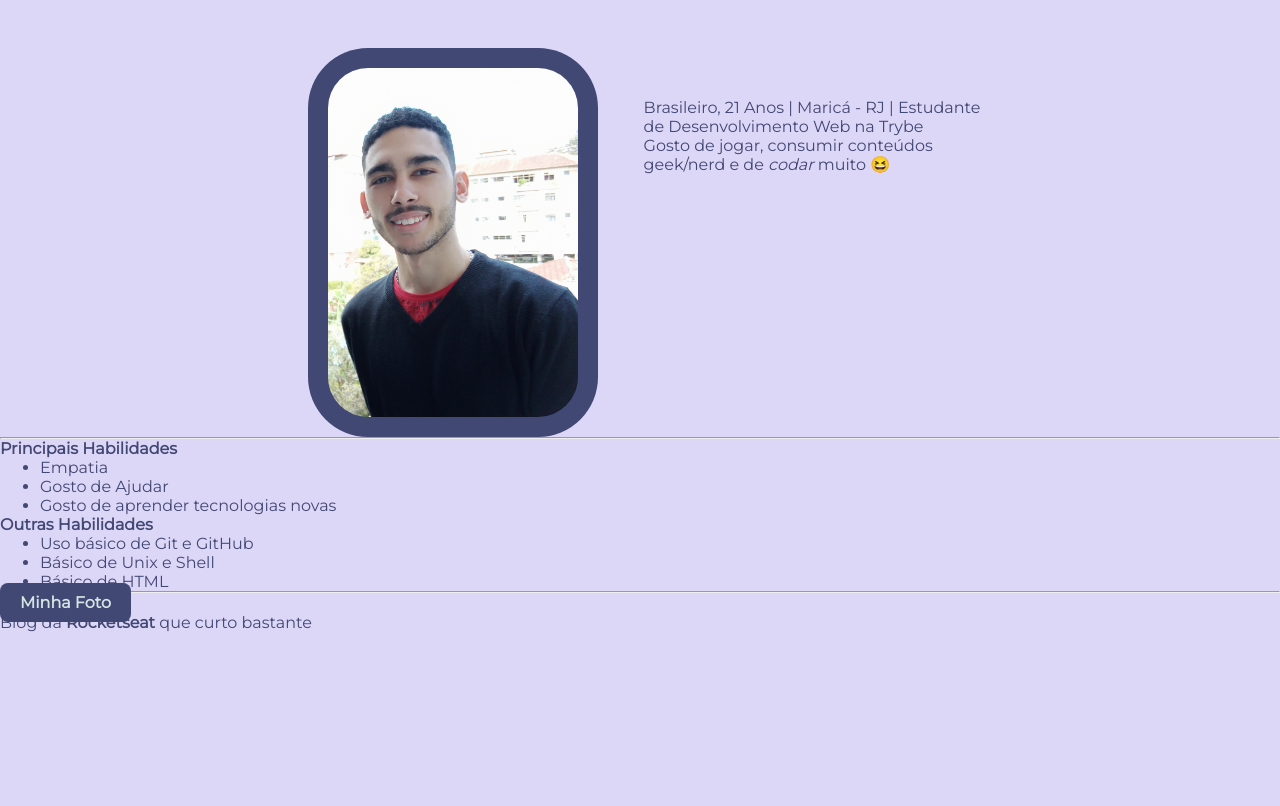
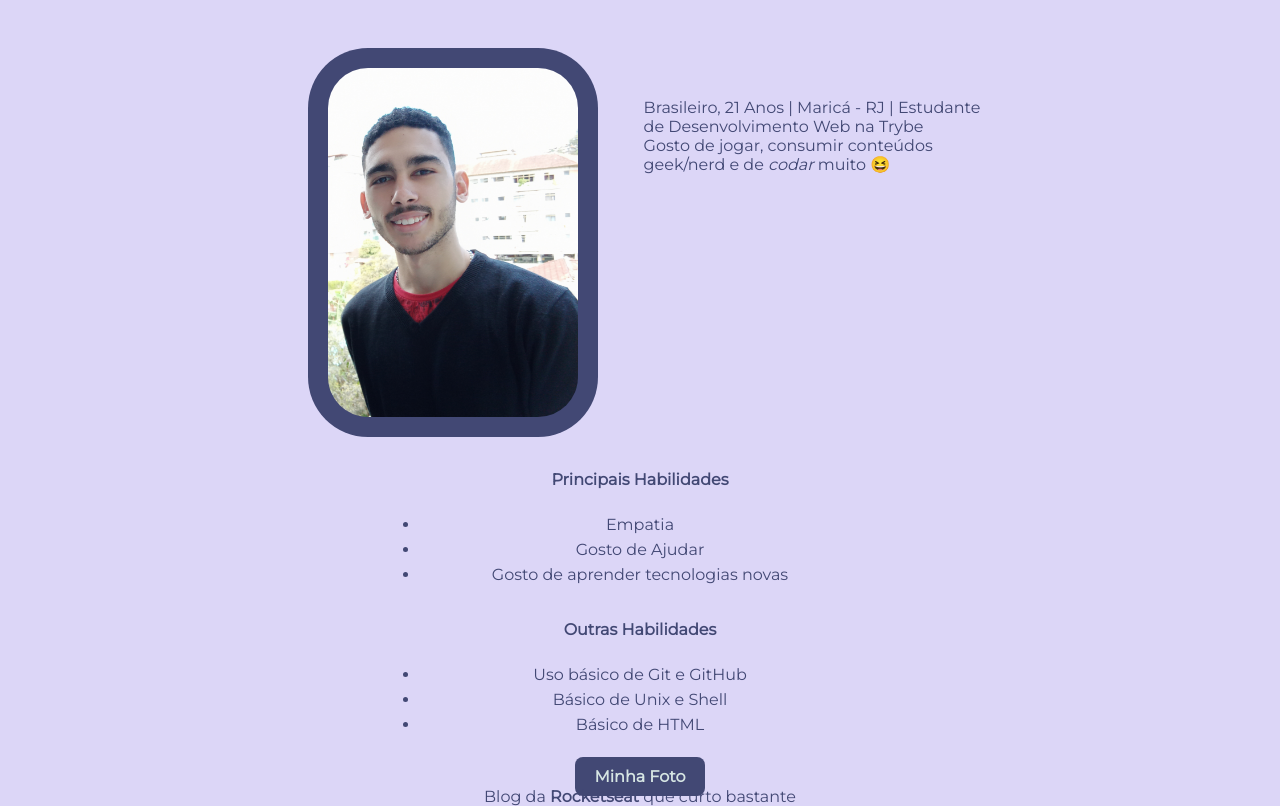
Before and after one commit to samuel5g/samuel5g.github.io, a plain HTML site: page index.html in a window 1280 px wide. Shown: the part 121-927 px from the top of the page. Before the commit the page ends 800 px from the top, so only its background shows below. Drawn offline with Linux system fonts and the light colour scheme.

Commit message:
Ajeita lista de habilidades

```diff
--- a/index.html
+++ b/index.html
@@ -23,7 +23,7 @@
 
         <div class="header-about">
 
-            <div class="header-about-content"><img src="eu.jpg" alt="Homem sorrindo para a foto na sacada de um apartamento" width="250px"></div>
+            <div class="header-about-content"><img id="foto" src="eu.jpg" alt="Homem sorrindo para a foto na sacada de um apartamento" width="250px"></div>
 
             <div class="header-about-content">
                 <p>Brasileiro, 21 Anos | Maricá - RJ | Estudante de Desenvolvimento Web na Trybe  <br>
@@ -34,29 +34,30 @@
 
     <!-- CORPO -->
     <div class="content">
-        <hr>
         <p id="main-skills">
-            <strong>Principais Habilidades</strong>
+            <h4 class="list-title">Principais Habilidades</h4>
             <ul>
                 <li>Empatia</li>
                 <li>Gosto de Ajudar</li>
                 <li>Gosto de aprender tecnologias novas</li>
             </ul>
         </p>
+
         <p id="sub-skills">
-            <strong>Outras Habilidades</strong>
+            <h4 class="list-title">Outras Habilidades</h4>
             <ul>
                 <li>Uso básico de Git e GitHub</li>
                 <li>Básico de Unix e Shell</li>
                 <li>Básico de HTML</li>
             </ul>
         </p>
-        <hr>
     </div>
 
 
     <!-- RODAPÉ -->
-    <a class="button" href="#foto">Minha Foto</a>
-    <p>Blog da <a id="rocketseat" href="https://blog.rocketseat.com.br/" target="_blank">Rocketseat</a> que curto bastante</p>
+    <div class="footer">
+        <a class="button" href="#foto">Minha Foto</a>
+        <p>Blog da <a id="rocketseat" href="https://blog.rocketseat.com.br/" target="_blank">Rocketseat</a> que curto bastante</p>
+    </div>
 </body>
 </html>
--- a/style.css
+++ b/style.css
@@ -42,8 +42,7 @@ body {
 }
 
 .header-about-content{
-  margin-top: 60px;
-
+  margin: 60px 0px
 }
 
 .header-about-content img {
@@ -51,7 +50,7 @@ body {
   padding: 20px;
   background-color: #424874;
   border-radius: 60px;
-  margin: 0px 10px 0px 180px;
+  margin: 0px 10px 30px 180px;
 }
 
 .header-about-content p {
@@ -64,14 +63,27 @@ body {
 
 .content {
   clear: both;
+  text-align: center;
+  max-width: 50%;
+  margin: auto;
 }
 
-ul {
-  padding: 0px 40px;
+.content{
+  line-height: 25px;
+}
+
+.content ul {
+  padding: 0px 100px;
+  margin-bottom: 30px;
+}
+
+.list-title {
+  margin-bottom: 20px;
 }
 
 .footer {
-
+  text-align: center;
+  clear: both;
 }
 
 #rocketseat {
```
